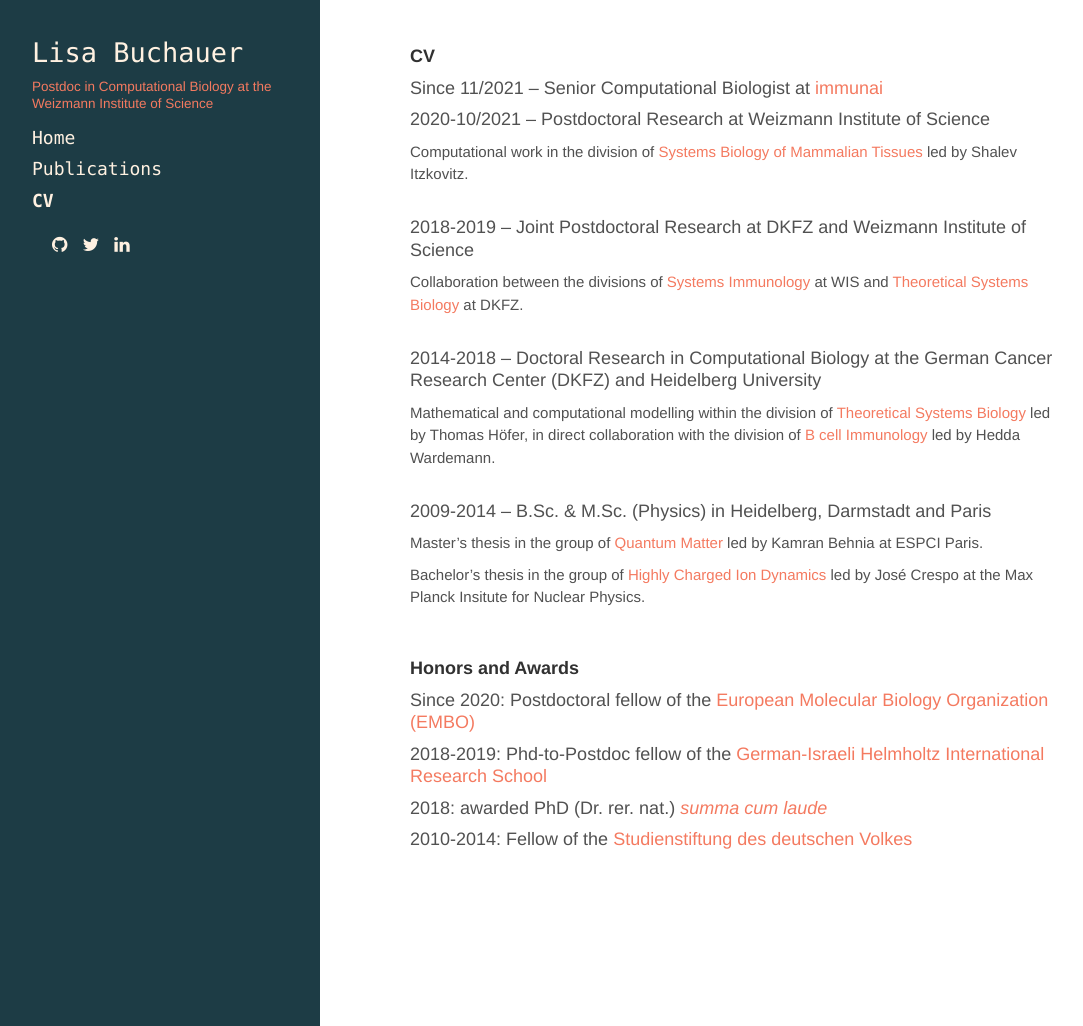
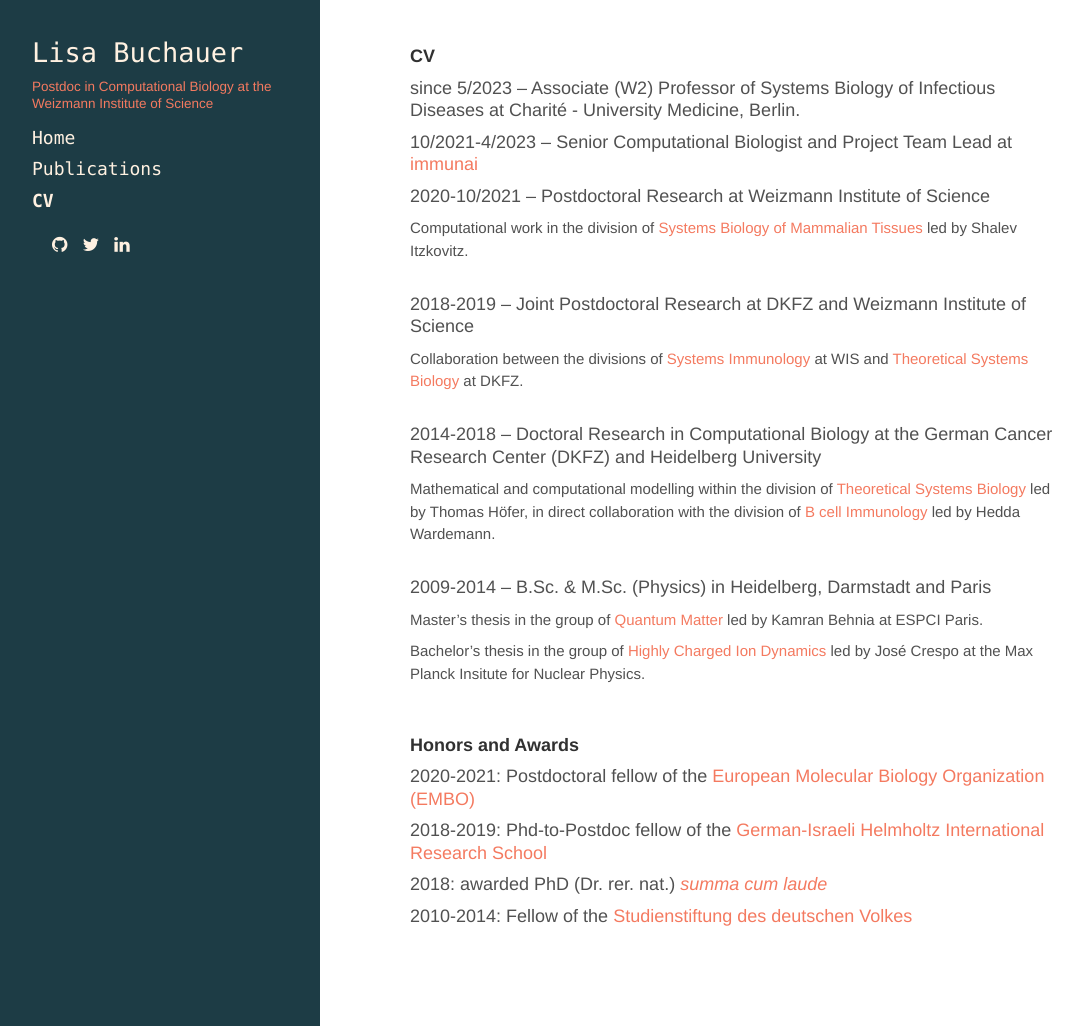
Before and after one commit to LiBuchauer/libuchauer.github.io, a Jekyll site: the page built from shortcv.md, in a window 1280 px wide and 1026 px high. Shown: the whole window, without its empty margins (4-1087 px from the left). Built offline with Jekyll 4.4.1, drawn with Linux system fonts in a browser that asks for light colours; nearby versions of some CDN libraries; a style sheet for code colours, icons or effects is not loaded.

Commit message:
Update shortcv.md

```diff
--- a/shortcv.md
+++ b/shortcv.md
@@ -6,7 +6,11 @@ order: 3
 
 #### CV
 
-Since 11/2021 -- Senior Computational Biologist at [immunai](https://www.immunai.com/)
+
+since 5/2023 -- Associate (W2) Professor of Systems Biology of Infectious Diseases at Charité - University Medicine, Berlin.
+
+
+10/2021-4/2023 -- Senior Computational Biologist and Project Team Lead at [immunai](https://www.immunai.com/)
 
 
 2020-10/2021 -- Postdoctoral Research at Weizmann Institute of Science
@@ -43,7 +47,7 @@ Bachelor's thesis in the group of [Highly Charged Ion Dynamics](https://www.mpi-
 &nbsp;
 #### Honors and Awards
 
-Since 2020: Postdoctoral fellow of the [European Molecular Biology Organization (EMBO)](https://www.embo.org/funding-awards/fellowships/postdoctoral-fellowships)
+2020-2021: Postdoctoral fellow of the [European Molecular Biology Organization (EMBO)](https://www.embo.org/funding-awards/fellowships/postdoctoral-fellowships)
 
 2018-2019: Phd-to-Postdoc fellow of the [German-Israeli Helmholtz International Research School](https://www.dkfz.de/en/phd-program/GIHRS_TRAX.html)
 
```
